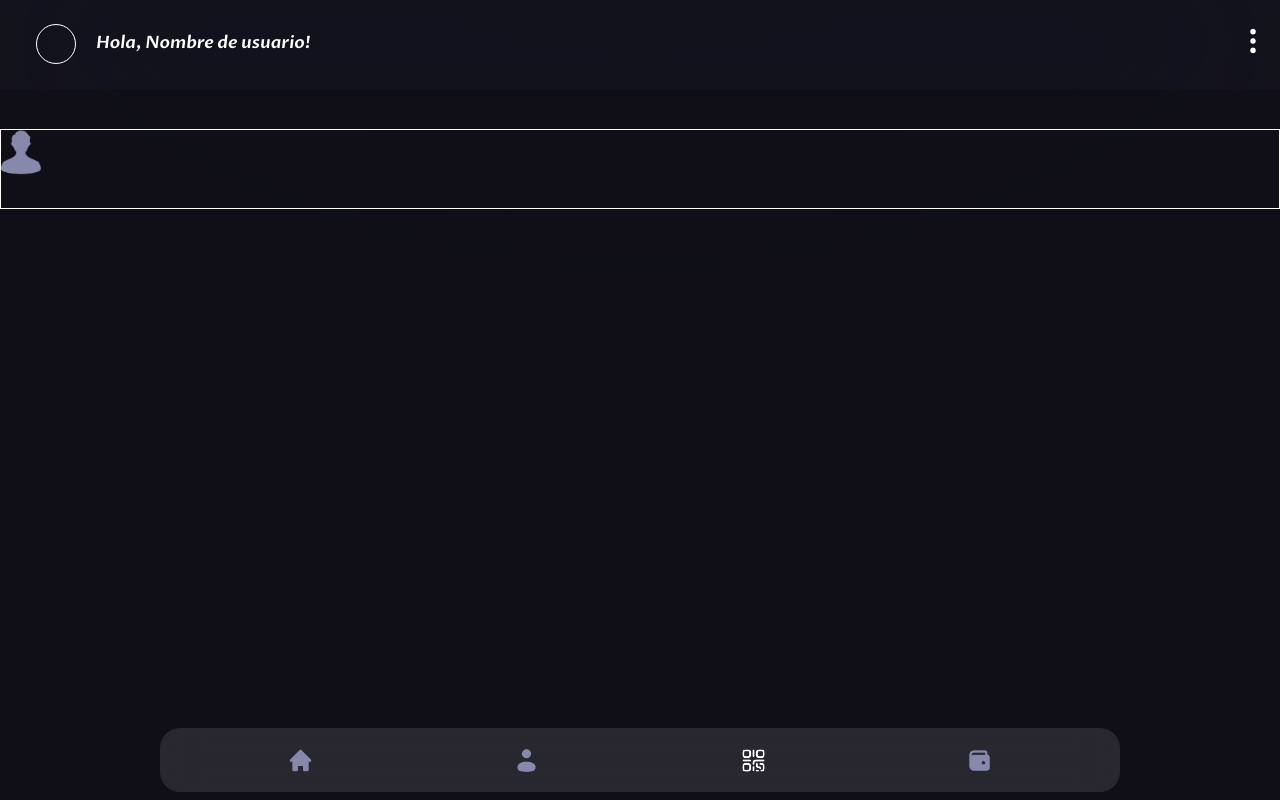
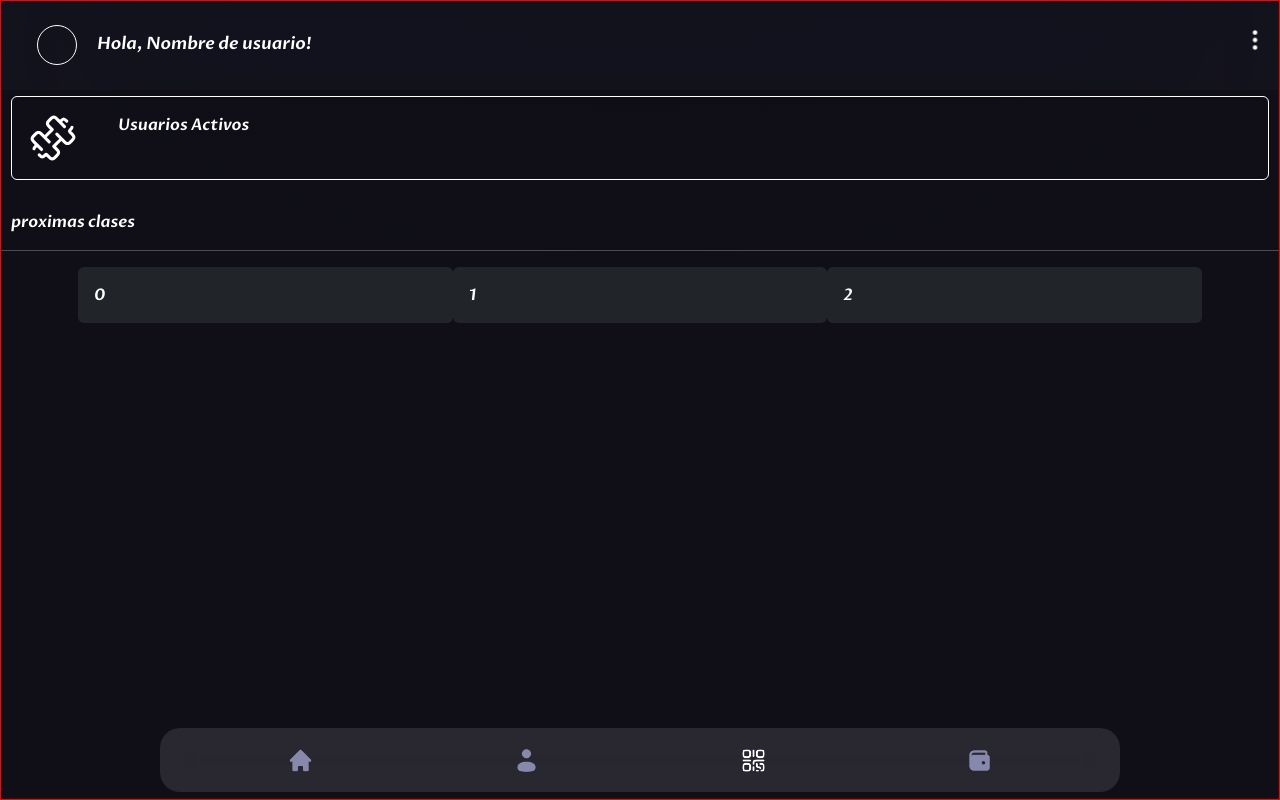
Before and after one commit to Kingroyers/PROYECTOAPP, a PHP site: page /dashboard.html in a window 1280 px wide. Run offline with PHP 8.4, Linux system fonts and the light colour scheme.

Commit message:
actualizacion dashboard

```diff
--- a/dashboard.html
+++ b/dashboard.html
@@ -12,25 +12,47 @@
 
 <body class=" d-flex position-relative  align-items-center vh-100">
 
-    <div class=" d-flex justify-content-center align-items-center w-100 vh-100">
+    <div class=" d-flex justify-content-center align-items-center w-100 vh-100 text-white">
 
         <!--------------------------------------------------------------------------------->
-        <div class="container-xxl position-relative vh-100 d-flex flex-column" style=" height: 100vh; padding: 0;">
+        <div class="container-xxl position-relative vh-100 d-flex flex-column"
+            style=" height: 100vh; padding: 0; border: 1px solid #ff0000;">
 
-            <div class="d-flex w-100 w-md-75 w-lg-50 text-white justify-content-between" style="width: 100vh; height: auto; background: #2f314825; backdrop-filter: blur(100px); padding: 1em;">
+            <div class="d-flex w-100 w-md-75 w-lg-50 text-white justify-content-between"
+                style="width: 100vh; height: auto; background: #2f314825; backdrop-filter: blur(100px); padding: 1em;">
                 <section class="row w-100 mx-2">
                     <div class="col-6 w-auto d-flex justify-content-center align-items-center" style=" gap: 20px;">
                         <div style="width: 40px; height: 40px; border: 1px solid #fff; border-radius: 50%;"></div>
                         <p style="font-size: 17px;margin-top: 15px;">Hola, Nombre de usuario!</p>
                     </div>
-                    <div class="col-6 w-auto position-absolute" style="width: auto; right: 0; top: 26px;"><a href="#"><img
-                                src="img/inconos/BiThreeDotsVertical.png" alt="config" style="width: 30px;"></a></div>
+                    <div class="col-6 w-auto position-absolute" style="width: auto; right: 0; top: 26px;"><a
+                            href="#"><img src="img/inconos/BiThreeDotsVertical.png" alt="config"
+                                style="width: 24px;"></a></div>
                 </section>
             </div>
 
-            <div class="w-100 d-flex" style="border: 1px solid #fff; height: 10vh; margin-top: 40px;">
-                <img src="img/icons-User.png" alt="" style="width: 40px; height: 50px;">
-            </div>
+            <main>
+
+                <div class=" vh-75 d-flex flex-rowtext-white rounded p-3" style="border: 1px solid #ffffff; margin: 6px 10px; gap: 40px;">
+                     <img src="img/inconos/logo.png" alt="">
+                     <p>Usuarios Activos</p>
+                </div>
+
+                <p style="margin: 30px 0 0 10px;" >proximas clases</p>
+                <hr>
+
+
+                <div class="container mt-3">
+                    <div class="row g-2">
+                        <div class="col-12 col-sm-4 bg-dark text-white rounded p-3">0</div>
+                        <div class="col-12 col-sm-4 bg-dark text-white rounded p-3">1</div>
+                        <div class="col-12 col-sm-4 bg-dark text-white rounded p-3">2</div>
+                    </div>
+                </div>
+
+
+            </main>
+
 
         </div>
         <!-------------------------------------------------------------------------------------------------->
```
Also changed, not shown: estilos.css (line endings or trailing spaces).
